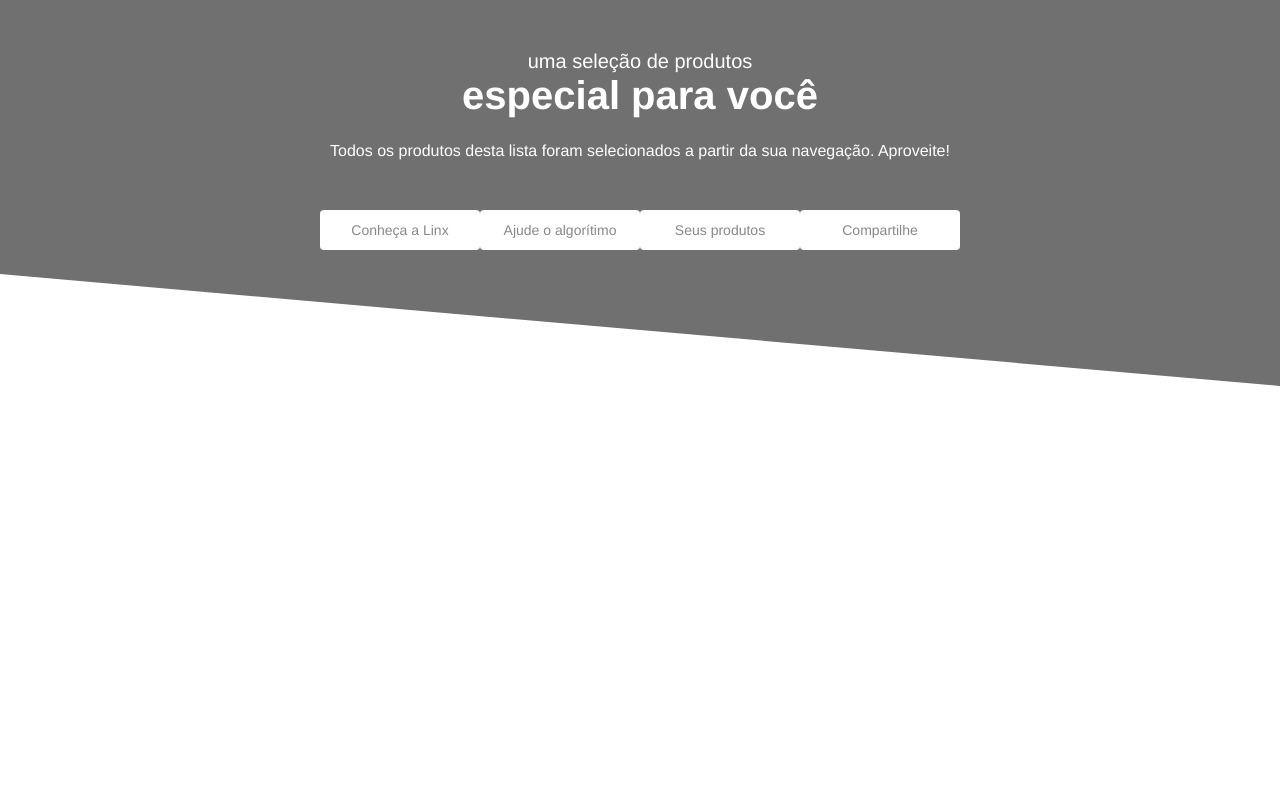
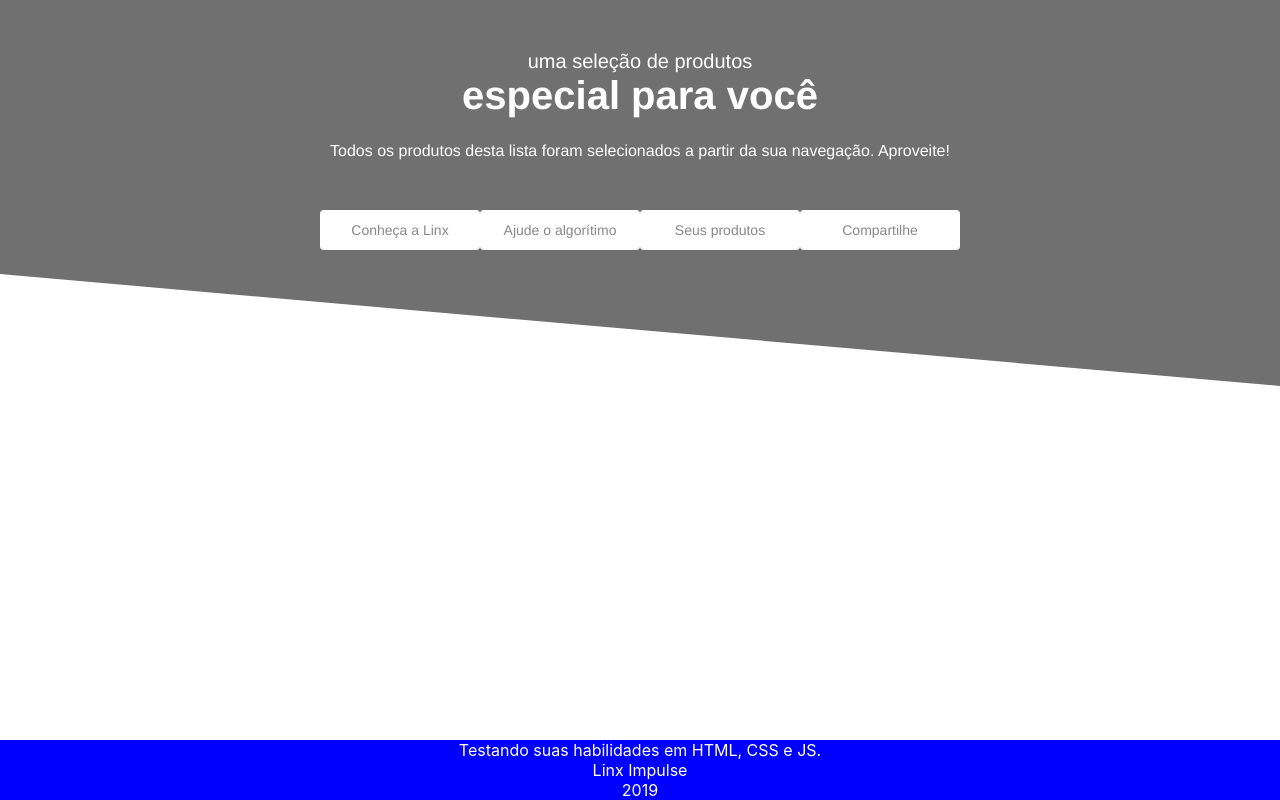
Before and after one commit to GustavoArcoverde/todo9-desafio-react, a React (Vite) app: page / in a window 1280 px wide. Built offline with nearby package versions, Linux system fonts and the light colour scheme.

Commit message:
add texto do footer

```diff
--- a/src/App.jsx
+++ b/src/App.jsx
@@ -1,13 +1,13 @@
 import { useState } from 'react'
 import './App.css'
+import Footer from './Components/Footer/Footer'
 import Header from './Components/Header/Header'
 
 function App() {
-  const [count, setCount] = useState(0)
-
   return (
     <div className="App">
       <Header/>
+      <Footer/>
     </div>
   )
 }
--- a/src/Components/Footer/Footer.jsx
+++ b/src/Components/Footer/Footer.jsx
@@ -1,9 +1,12 @@
 import React from 'react'
+import S from './Footer.module.css'
 
 const Footer = () => {
   return (
-    <footer>
-
+    <footer className={S.footer}>
+        <p>Testando suas habilidades em HTML, CSS e JS.</p>
+        <p>Linx Impulse</p>
+        <p>2019</p>
     </footer>
   )
 }
--- a/src/Components/Footer/Footer.module.css
+++ b/src/Components/Footer/Footer.module.css
@@ -0,0 +1,8 @@
+.footer{
+    position: absolute;
+    bottom: 0;
+    background-color: blue;
+    color: #FFF;
+    width: 100%;
+    text-align: center;
+}
--- a/src/index.css
+++ b/src/index.css
@@ -11,6 +11,7 @@ body {
     sans-serif;
   -webkit-font-smoothing: antialiased;
   -moz-osx-font-smoothing: grayscale;
+  min-height: 100%;
 }
 
 code {
```
